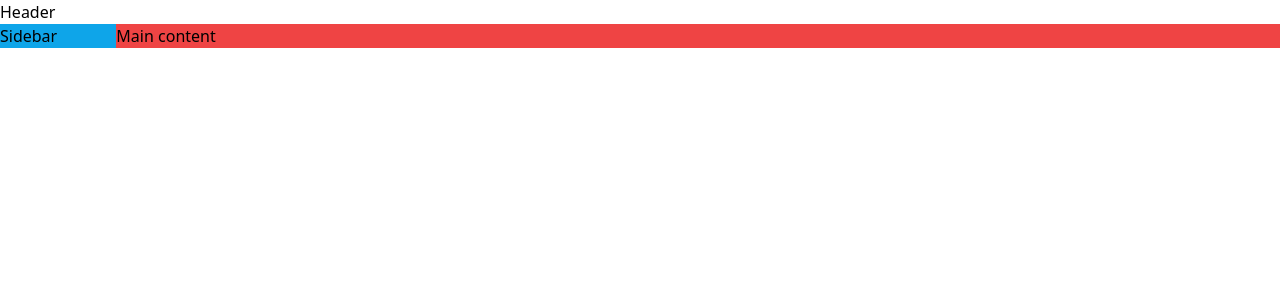
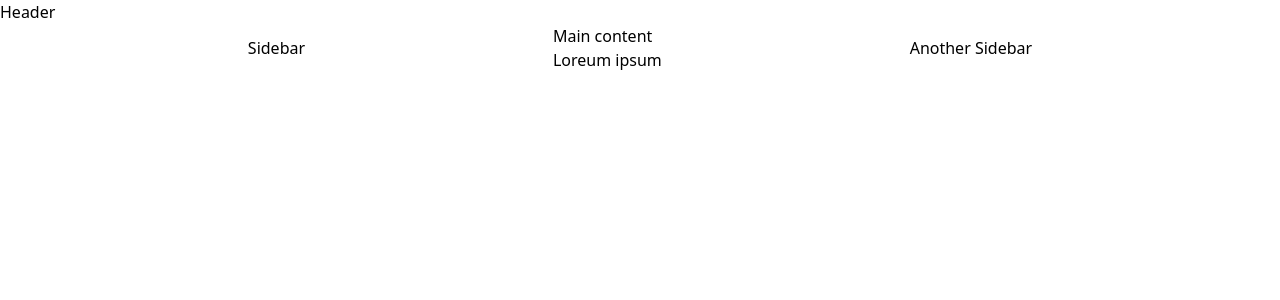
Before and after one commit to GuruDev20/Tailwind-CSS-Demo-practice, a React (Create React App) app: page / in a window 1280 px wide. Shown: the top 300 px of the page. Built offline with nearby package versions, Linux system fonts and the light colour scheme; the HTML template or start-up script is replaced by a standard one.

Commit message:
flex properties

```diff
--- a/src/App.js
+++ b/src/App.js
@@ -9,11 +9,32 @@ function App() {
     //     <div className="basis-1/4">Another Sidebar</div>
     //   </div>
     // </div>
+    // <div className="parent">
+    //   <div>Header</div>
+    //   <div className="flex flex-col md:flex-row">
+    //     <div className="w-32 bg-sky-500">Sidebar</div>
+    //     <div className="w-full bg-red-500">Main content</div>
+    //   </div>
+    // </div>
+    // <div className="parent">
+    //   <div>Header</div>
+    //   <div className="flex flex-col md:flex-row">
+    //     <div className="flex flex-nowrap w-full">
+    //       <div className="w-full grow">01</div>
+    //       <div className="w-full grow">02</div>
+    //       <div className="w-full grow">03</div>
+    //     </div>
+    //   </div>
+    // </div>
     <div className="parent">
       <div>Header</div>
-      <div className="flex flex-col md:flex-row">
-        <div className="w-32 bg-sky-500">Sidebar</div>
-        <div className="w-full bg-red-500">Main content</div>
+      <div className="flex items-center justify-evenly">
+        <div>Sidebar</div>
+        <div>
+          <h1>Main content</h1>
+          <p>Loreum ipsum </p>
+        </div>
+        <div>Another Sidebar</div>
       </div>
     </div>
   );
```
